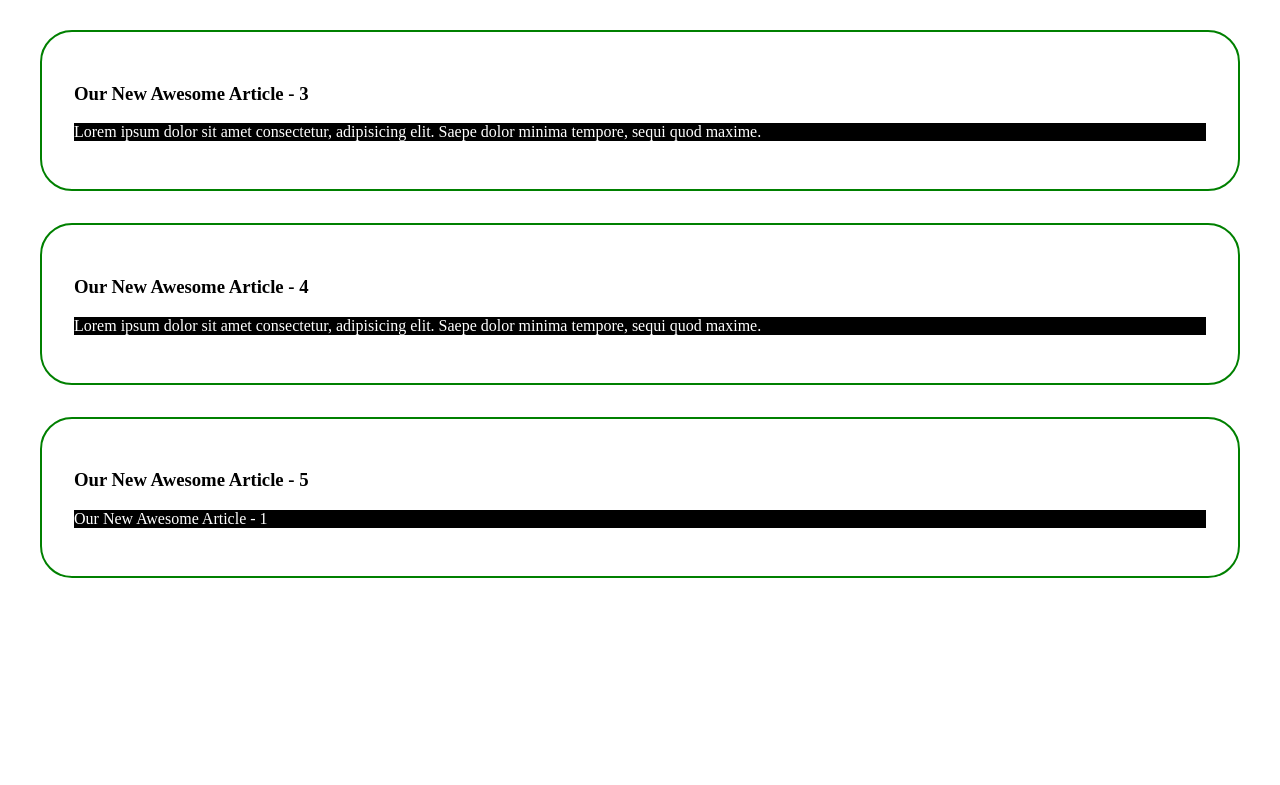
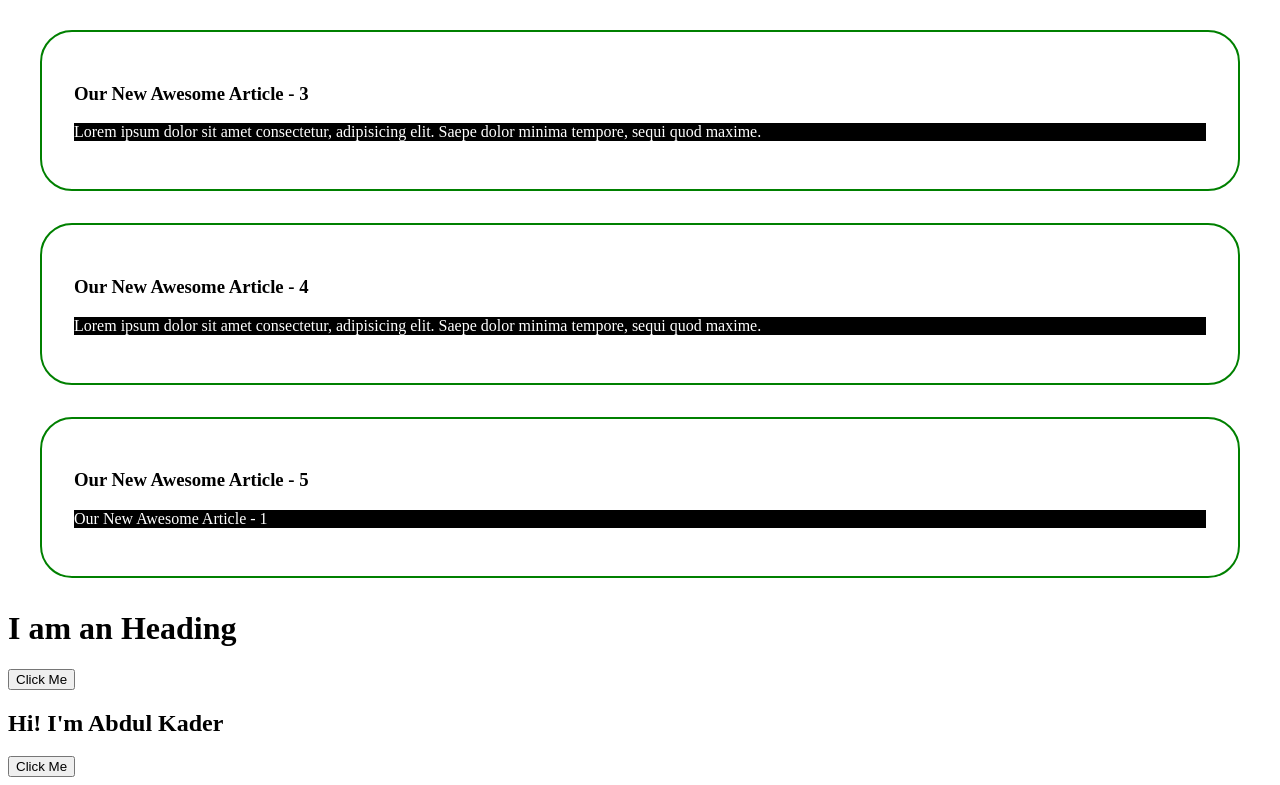
Before and after one commit to kdrbipul/class_21, a plain HTML site: page index.html in a window 1280 px wide. Shown: the part 441-1226 px from the top of the page. Before the commit the page ends 1051 px from the top, so only its background shows below. Drawn offline with Linux system fonts and the light colour scheme.

Commit message:
last commit

```diff
--- a/index.html
+++ b/index.html
@@ -31,6 +31,12 @@
         </article>
     </section>
 
+    <h1>I am an Heading</h1>
+    <button onclick='document.querySelector("h1").style.backgroundColor="red"'>Click Me</button>
+
+    <h2>Hi! I'm Abdul Kader</h2>
+    <button onclick="change()">Click Me</button>
+
 
     <!-- javascript link -->
     <script src="./main.js"></script>
--- a/main.js
+++ b/main.js
@@ -84,3 +84,9 @@ for (const blogDetails of description){
     blogDetails.style.backgroundColor="black";
     blogDetails.style.color="white";
 }
+
+
+function change(){
+    document.querySelector('h2').style.backgroundColor="red";
+    document.querySelector('h2').style.color='green';
+}
```
